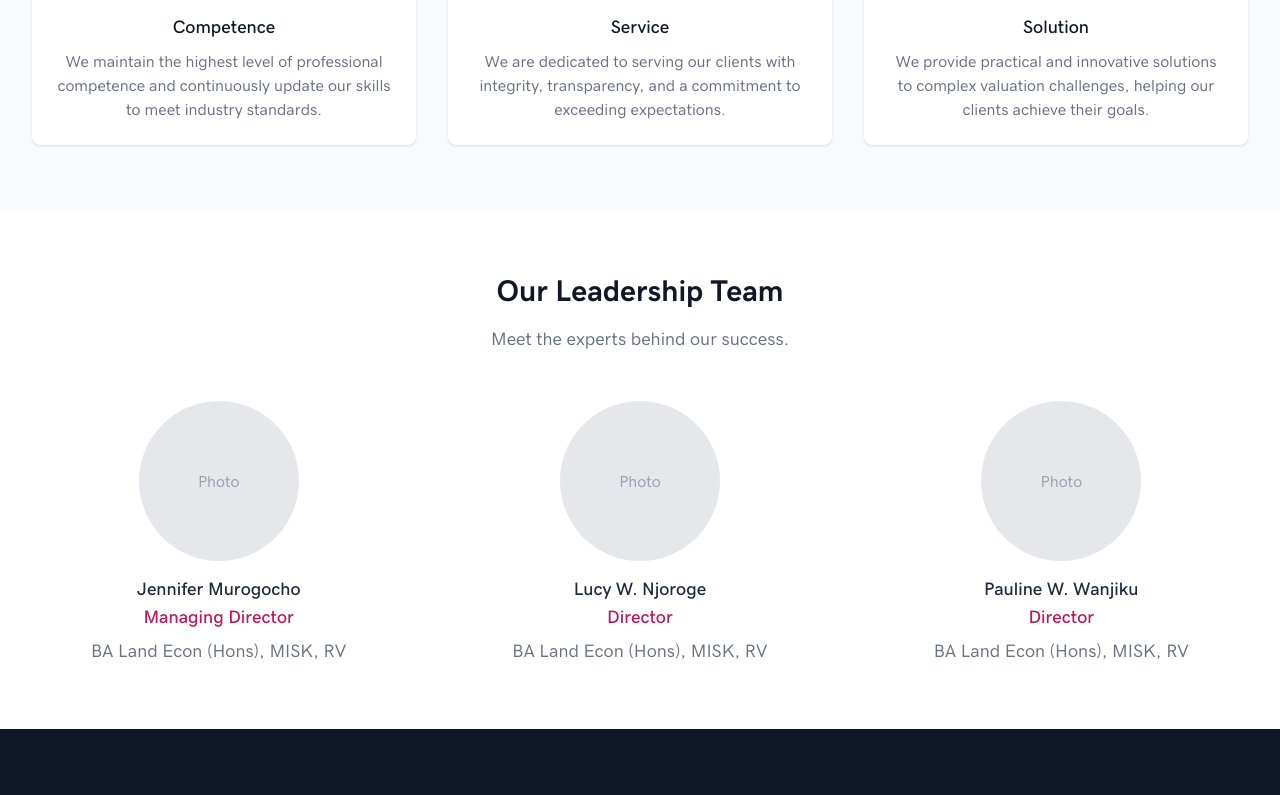
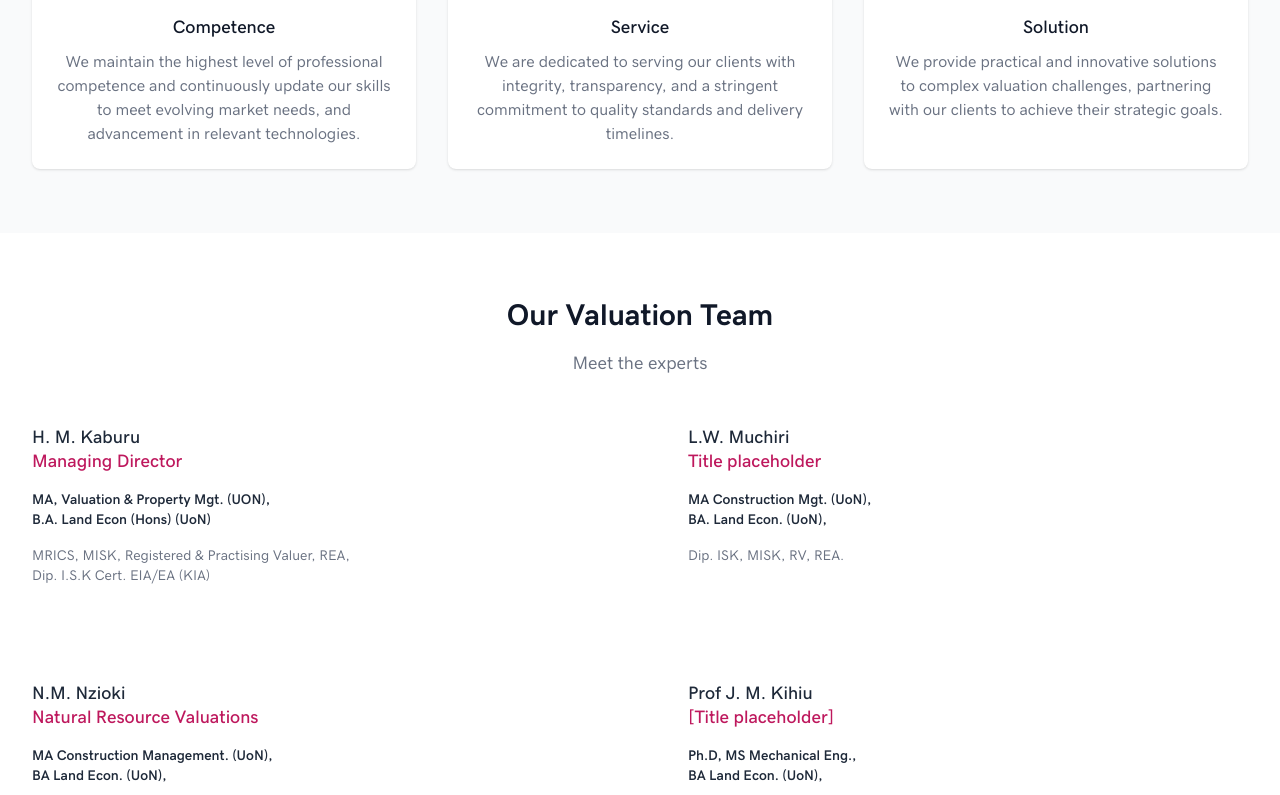
Before and after one commit to victorkimuyu/secm-website, a website: page about_us.html in a window 1280 px wide. Shown: the part 986-1781 px from the top of the page. Drawn offline with nearby package versions, Linux system fonts and the light colour scheme.

Commit message:
feat: Update website content, enhance team member details and qualifications, and introduce global styling.

```diff
--- a/about_us.html
+++ b/about_us.html
@@ -14,7 +14,7 @@
 <body class="font-sans text-gray-800 antialiased bg-gray-50">
 
     <!-- Navigation -->
-    <nav class="shadow-md sticky top-0 left-0 z-10 bg-white/80" x-data="{ mobileMenuOpen: false }">
+    <nav class="shadow-md bg-white sticky top-0 left-0 z-10" x-data="{ mobileMenuOpen: false }">
         <div class="max-w-7xl px-4 sm:px-6 lg:px-8">
             <div class="flex items-center justify-between">
                 <a href="index.html">
@@ -31,7 +31,7 @@
                     <a href="clients.html"
                         class="text-gray-600 hover:text-brand-pink transition-colors px-1 text-sm tracking-wide py-6">CLIENTS</A>
                     <a href="contact_us.html"
-                        class="flex items-center gap-3 bg-brand-pink text-white font-medium px-5 py-2 py-3 transition-colors">
+                        class="flex items-center gap-3 bg-brand-pink text-white font-medium px-5 py-2 rounded-full transition-colors">
                         <span class="">Get in touch</span>
                         <svg xmlns="http://www.w3.org/2000/svg" fill="none" viewBox="0 0 24 24" stroke-width="1.5"
                             stroke="currentColor" class="size-5">
@@ -148,7 +148,7 @@
                     <h3 class="text-lg font-medium text-gray-900">Competence</h3>
                     <p class="mt-2 text-gray-500">
                         We maintain the highest level of professional competence and continuously update our skills to
-                        meet industry standards.
+                        meet evolving market needs, and advancement in relevant technologies.
                     </p>
                 </div>
                 <div class="bg-white p-6 rounded-lg shadow text-center">
@@ -160,11 +160,11 @@
                     </div>
                     <h3 class="text-lg font-medium text-gray-900">Service</h3>
                     <p class="mt-2 text-gray-500">
-                        We are dedicated to serving our clients with integrity, transparency, and a commitment to
-                        exceeding expectations.
+                        We are dedicated to serving our clients with integrity, transparency, and a stringent commitment
+                        to quality standards and delivery timelines.
                     </p>
                 </div>
-                <div class="bg-white p-6 rounded-lg shadow text-center">
+                <div class="bg-white p-6 rounded-lg     shadow text-center">
                     <div class="text-brand-pink mb-4">
                         <svg class="h-12 w-12 mx-auto" fill="none" viewBox="0 0 24 24" stroke="currentColor">
                             <path stroke-linecap="round" stroke-linejoin="round" stroke-width="2"
@@ -173,8 +173,9 @@
                     </div>
                     <h3 class="text-lg font-medium text-gray-900">Solution</h3>
                     <p class="mt-2 text-gray-500">
-                        We provide practical and innovative solutions to complex valuation challenges, helping our
-                        clients achieve their goals.
+                        We provide practical and innovative solutions to complex valuation challenges, partnering with
+                        our
+                        clients to achieve their strategic goals.
                     </p>
                 </div>
             </div>
@@ -185,71 +186,92 @@
     <div class="py-16 bg-white">
         <div class="max-w-7xl mx-auto px-4 sm:px-6 lg:px-8">
             <div class="text-center mb-12">
-                <h2 class="text-3xl font-extrabold text-gray-900">Our Leadership Team</h2>
-                <p class="mt-4 text-lg text-gray-500">Meet the experts behind our success.</p>
+                <h2 class="text-3xl font-extrabold text-gray-900">Our Valuation Team</h2>
+                <p class="mt-4 text-lg text-gray-500">Meet the experts</p>
             </div>
-            <div class="grid grid-cols-1 gap-12 sm:grid-cols-2 lg:grid-cols-3">
+            <div class="grid grid-cols-1 gap-x-24 sm:grid-cols-2 gap-y-24">
 
                 <!-- Team Member 1 -->
-                <div class="text-center">
                 <div class="space-y-4">
-                        <div class="mx-auto h-40 w-40 rounded-full bg-gray-200 flex items-center justify-center">
-                            <!-- Placeholder for Image -->
-                            <span class="text-gray-400">Photo</span>
-                        </div>
                     <div class="space-y-2">
-                            <div class="text-lg leading-6 font-medium space-y-1">
-                                <h3>Jennifer Murogocho</h3>
+                        <div class="text-lg leading-6 font-medium mb-4">
+                            <h3>H. M. Kaburu</h3>
                             <p class="text-brand-pink">Managing Director</p>
                         </div>
-                            <div class="text-lg">
-                                <p class="text-gray-500">
-                                    BA Land Econ (Hons), MISK, RV
+                        <p class="max-w-[320px] text-sm">
+                            <span class="font-semibold inline-block mb-4">
+                                MA, Valuation & Property Mgt. (UON), <br>
+                                B.A. Land Econ (Hons) (UoN)
+                            </span>
+                            <br>
+                            <span class="text-gray-500">
+                                MRICS, MISK, Registered & Practising Valuer, REA, Dip.
+                                I.S.K Cert. EIA/EA (KIA)
+                            </span>
                         </p>
-                            </div>
-                        </div>
                     </div>
                 </div>
 
                 <!-- Team Member 2 -->
-                <div class="text-center">
                 <div class="space-y-4">
-                        <div class="mx-auto h-40 w-40 rounded-full bg-gray-200 flex items-center justify-center">
-                            <!-- Placeholder for Image -->
-                            <span class="text-gray-400">Photo</span>
+                    <div class="space-y-2">
+                        <div class="text-lg leading-6 font-medium mb-4">
+                            <h3>L.W. Muchiri</h3>
+                            <p class="text-brand-pink">Title placeholder</p>
                         </div>
-                        <div class="space-y-2">
-                            <div class="text-lg leading-6 font-medium space-y-1">
-                                <h3>Lucy W. Njoroge</h3>
-                                <p class="text-brand-pink">Director</p>
-                            </div>
-                            <div class="text-lg">
-                                <p class="text-gray-500">
-                                    BA Land Econ (Hons), MISK, RV
+                        <p class="max-w-[320px] text-sm">
+                            <span class="font-semibold inline-block mb-4">
+                                MA Construction Mgt. (UoN), <br>
+                                BA. Land Econ. (UoN),
+                            </span>
+                            <br>
+                            <span class="text-gray-500">
+                                Dip. ISK, MISK, RV, REA.
+                            </span>
                         </p>
-                            </div>
-                        </div>
                     </div>
                 </div>
 
                 <!-- Team Member 3 -->
-                <div class="text-center">
                 <div class="space-y-4">
-                        <div class="mx-auto h-40 w-40 rounded-full bg-gray-200 flex items-center justify-center">
-                            <!-- Placeholder for Image -->
-                            <span class="text-gray-400">Photo</span>
+                    <div class="space-y-2">
+                        <div class="text-lg leading-6 font-medium mb-4">
+                            <h3>N.M. Nzioki</h3>
+                            <p class="text-brand-pink">Natural Resource Valuations</p>
                         </div>
-                        <div class="space-y-2">
-                            <div class="text-lg leading-6 font-medium space-y-1">
-                                <h3>Pauline W. Wanjiku</h3>
-                                <p class="text-brand-pink">Director</p>
-                            </div>
-                            <div class="text-lg">
-                                <p class="text-gray-500">
-                                    BA Land Econ (Hons), MISK, RV
+                        <p class="max-w-[320px] text-sm">
+                            <span class="font-semibold inline-block mb-4">
+                                MA Construction Management. (UoN), <br>
+                                BA Land Econ. (UoN),
+                            </span>
+                            <br>
+                            <span class="text-gray-500">
+                                Dip. ISK, MISK, RV, REA.
+                            </span>
                         </p>
                     </div>
                 </div>
+
+
+
+                <!-- Team Member 4 -->
+                <div class="space-y-4">
+                    <div class="space-y-2">
+                        <div class="text-lg leading-6 font-medium mb-4">
+                            <h3>Prof J. M. Kihiu</h3>
+                            <p class="text-brand-pink">[Title placeholder]</p>
+                        </div>
+                        <p class="max-w-[320px] text-sm">
+                            <span class="font-semibold inline-block mb-4">
+                                Ph.D, MS Mechanical Eng.,<br>
+                                BA Land Econ. (UoN),
+                            </span>
+                            <br>
+                            <span class="text-gray-500">
+                                FIEK, R.Cons., Eng., RLA, MACEK,
+                                MIARS & RICS member
+                            </span>
+                        </p>
                     </div>
                 </div>
 
--- /dev/null
+++ b/staff.txt
@@ -0,0 +1,5 @@
+The valuation department is headed by H. M. Kaburu – He holds a Masters degree in Valuation and property Management from University of Nairobi, B.A Land Economics (UoN), a certificate of Uniform Standards of Professional Appraisal Practice (USPAP) from American Society of Appraisers (USA), Member Royal Institution of Chartered Surveyors (RICS) No. 1280168, Registered Valuer (Registration No. 405) and a full member of the Institution of Surveyors of Kenya (MISK) - Registration No. 690 and a sitting Valuers’ Registration Board
+Member (2011-2018). Mr. Kaburu for the purposes of understanding better machinery
+valuation, he has recently undertaken several advanced machinery and equipment valuation courses in Wichitta, Chicago, and San Francisco, USA. He has particularly wide experience with valuations of public and private Institutions, major banks among other Institutions.
+
+The valuation team includes Eng. Professor J. Muniu Kihiu, a chartered plant and machinery surveyor and a member of RICS and ASA, Prof. Muniu has also undertaken extensively advanced training on machinery valuation. Mr. Lawrence Muchiri Waititu (valuation expert with over 30 years specializing in all facets of valuation in Kenya and neighboring countries), all Registered Valuers and full members of Institution of Surveyors of Kenya. We have brought on board Eng. James Muya Miano a Civil Engineer, M/s Beth Mwihaki a Nuclear Scientist, and Eng. Charles Edward Nyagilo an Electrical Engineer, as consultants and to reinforce plant and machinery different valuation facets with over 20 years’ experience. The above valuation team of dedicated professionals offers you in- depth expertise across a wide range of industries.
```
Also changed, not shown: clients.html (+2 -2 lines), contact_us.html (+2 -2 lines), index.html (+3 -5 lines), services.html (+2 -2 lines), static/css/global.css. Lines whose indentation alone changed are shown as unchanged.
